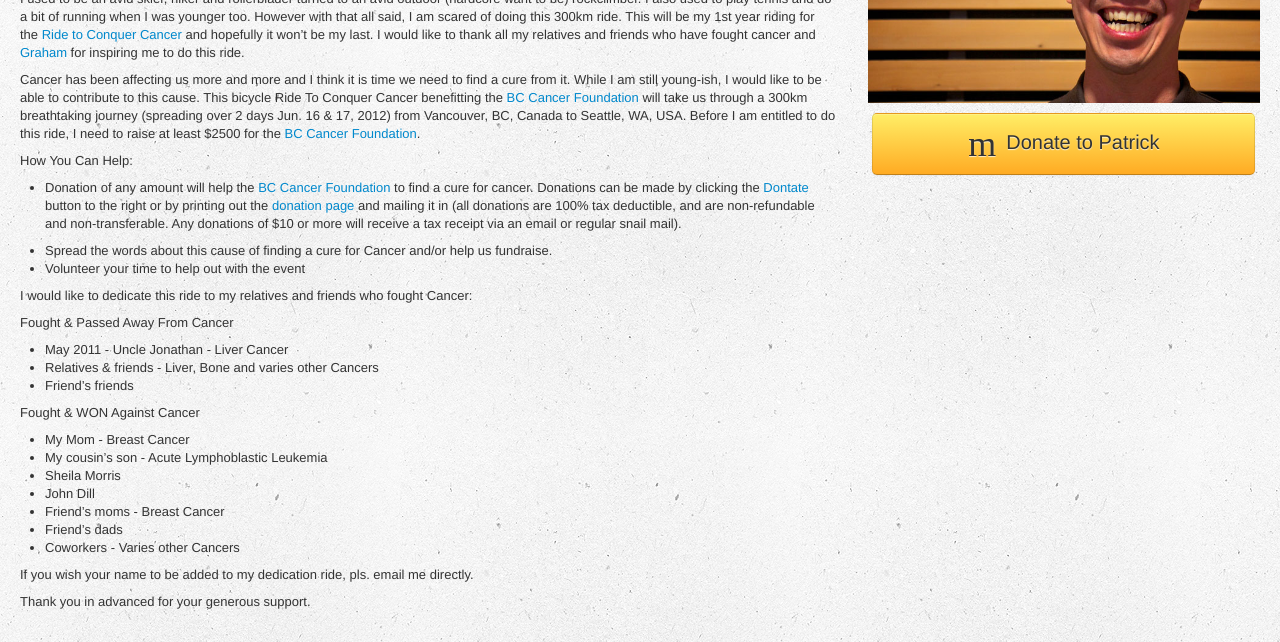
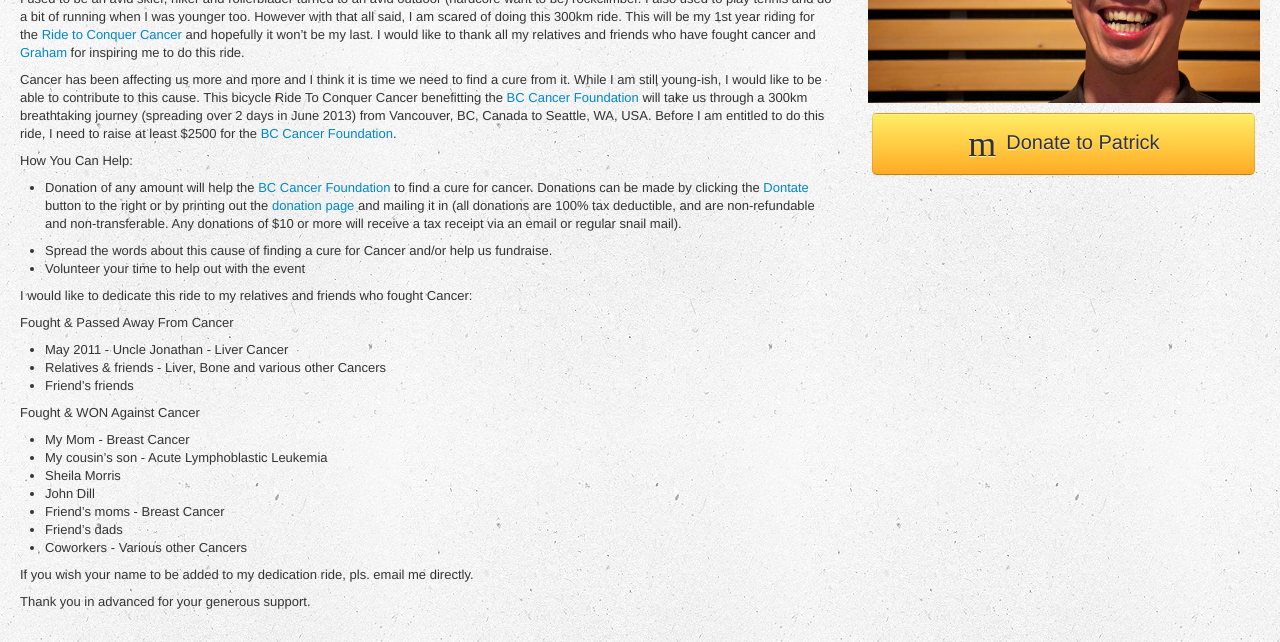
Before and after one commit to lunchgroup/lunchgroup.github.com, a Jekyll site: the page built from team/patrick.md, in a window 1280 px wide. Shown: the part 364-1006 px from the top of the page. Built offline with Jekyll 4.4.1, drawn with Linux system fonts in a browser that asks for light colours; some web fonts are replaced; Markdown is read by kramdown in place of the engine named in the settings.

Commit message:
Modify Patrick's page

```diff
--- a/team/patrick.md
+++ b/team/patrick.md
@@ -4,12 +4,12 @@ layout: rider
 riderimage: /img/patrick-riderpage.jpg
 firstname: Patrick
 lastname: Phang
-riderpage: http://www.conquercancer.ca/site/TR/Events/Vancouver2012?px=2879886&pg=personal&fr_id=1413
+riderpage: http://www.conquercancer.ca/site/TR/Events/Vancouver2013?px=2879886&pg=personal&fr_id=1441
 ---
 
 I used to be an avid skier, hiker and rollerblader turned to an avid outdoor (hardcore want to be) rockclimber. I also used to play tennis and do a bit of running when I was younger too.  However with that all said, I am scared of doing this 300km ride.  This will be my 1st year riding for the [Ride to Conquer Cancer](http://va12.conquercancer.ca/site/PageServer?pagename=va12_homepage) and hopefully it won't be my last.  I would like to thank all my relatives and friends who have fought cancer and [Graham](/team/graham.html) for inspiring me to do this ride.
 
-Cancer has been affecting us more and more and I think it is time we need to find a cure from it.  While I am still young-ish, I would like to be able to contribute to this cause.  This bicycle Ride To Conquer Cancer benefitting the [BC Cancer Foundation](http://bccancerfoundation.com) will take us through a 300km breathtaking journey (spreading over 2 days Jun. 16 & 17, 2012) from Vancouver, BC, Canada to Seattle, WA, USA.  Before I am entitled to do this ride, I need to raise at least $2500 for the [BC Cancer Foundation](http://bccancerfoundation.com).
+Cancer has been affecting us more and more and I think it is time we need to find a cure from it.  While I am still young-ish, I would like to be able to contribute to this cause.  This bicycle Ride To Conquer Cancer benefitting the [BC Cancer Foundation](http://bccancerfoundation.com) will take us through a 300km breathtaking journey (spreading over 2 days in June 2013) from Vancouver, BC, Canada to Seattle, WA, USA.  Before I am entitled to do this ride, I need to raise at least $2500 for the [BC Cancer Foundation](http://bccancerfoundation.com).
 
 How You Can Help:
 * Donation of any amount will help the [BC Cancer Foundation](http://bccancerfoundation.com) to find a cure for cancer.  Donations can be made by clicking the [Dontate](http://www.conquercancer.ca/site/TR/Events/Vancouver2012?px=2879886&pg=personal&fr_id=1413) button to the right or by printing out the [donation page](http://www.conquercancer.ca/site/TRGiftForm?fr_id=1413&px=2879886) and mailing it in (all donations are 100% tax deductible, and are non-refundable and non-transferable. Any donations of $10 or more will receive a tax receipt via an email or regular snail mail).
@@ -22,7 +22,7 @@ I would like to dedicate this ride to my relatives and friends who fought Cancer
 Fought & Passed Away From Cancer
 
 * May 2011 - Uncle Jonathan - Liver Cancer
-* Relatives & friends - Liver, Bone and varies other Cancers
+* Relatives & friends - Liver, Bone and various other Cancers
 * Friend's friends
 
 Fought & WON Against Cancer
@@ -33,7 +33,7 @@ Fought & WON Against Cancer
 * John Dill
 * Friend's moms  - Breast Cancer
 * Friend's dads
-* Coworkers - Varies other Cancers
+* Coworkers - Various other Cancers
 
 If you wish your name to be added to my dedication ride, pls. email me directly.
 
```
